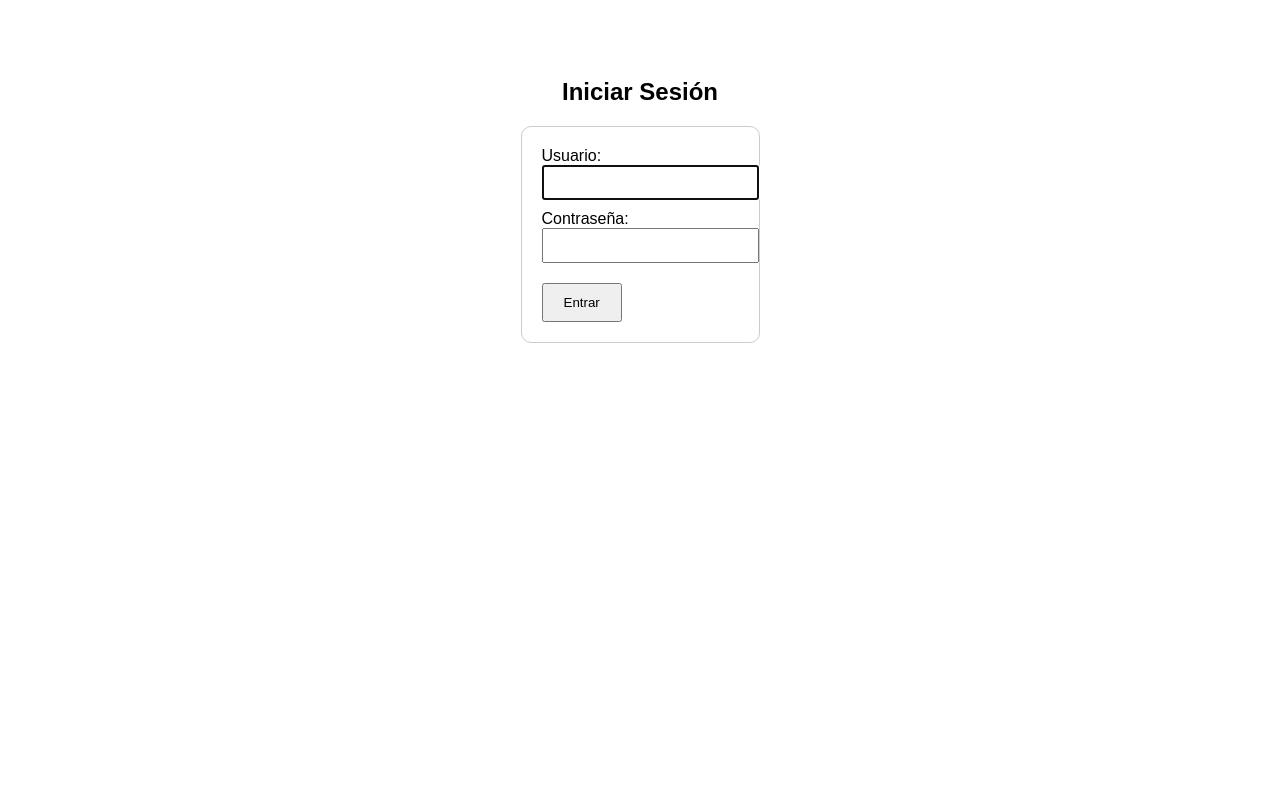
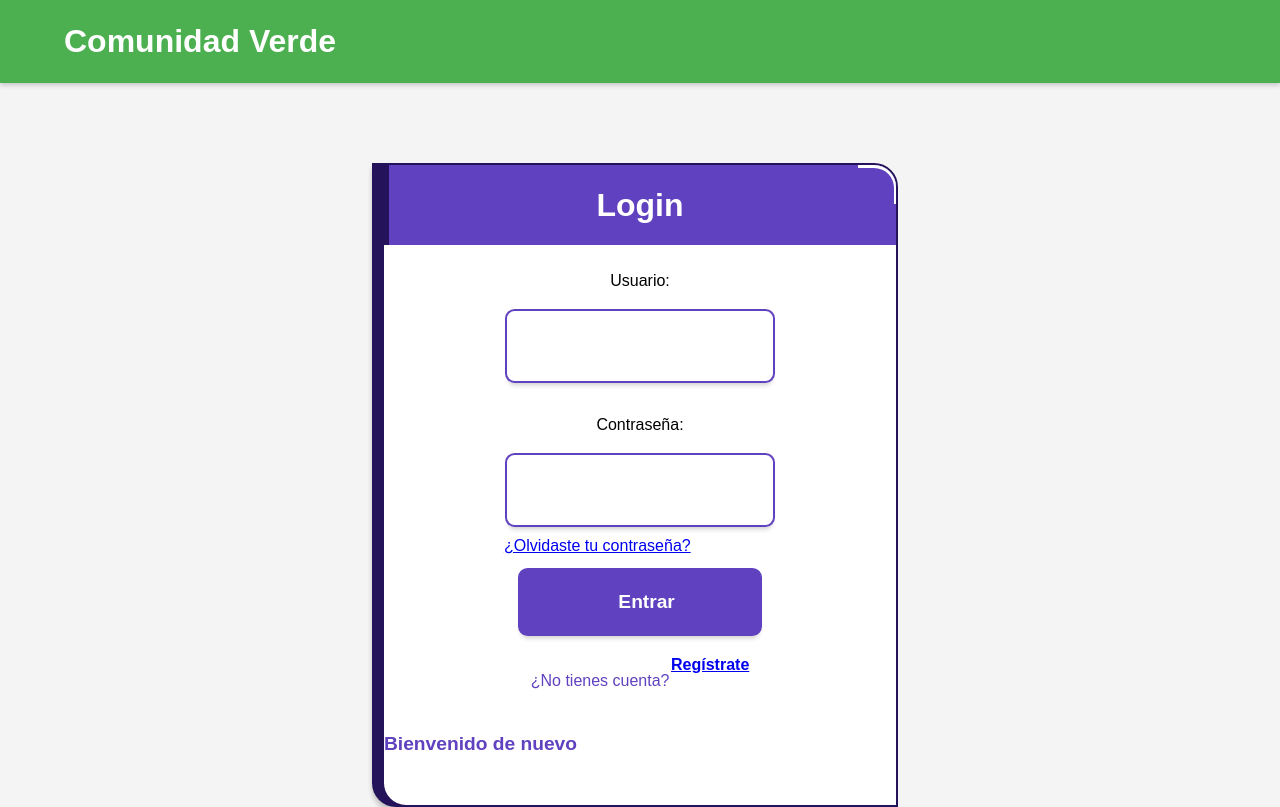
Before and after one commit to CamiloAgr17/comunidadverde, a Django app: page /login/ in a window 1280 px wide. Before the commit the page ends 343 px from the top, so only its background shows below. Run offline with Django 5.2, Linux system fonts and the light colour scheme.

Commit message:
CSS 0.1
Inicios del css

```diff
--- a/comunidadverde/settings.py
+++ b/comunidadverde/settings.py
@@ -143,7 +143,7 @@ USE_TZ = True
 
 STATIC_URL = "static/"
 STATIC_ROOT = os.path.join(BASE_DIR, 'staticfiles')
-STATICFILES_DIRS = [os.path.join(BASE_DIR, 'static')]
+STATICFILES_DIRS = [os.path.join(BASE_DIR, 'inicio', 'static')]
 STATICFILES_STORAGE = 'whitenoise.storage.CompressedManifestStaticFilesStorage'
 
 # Default primary key field type
--- /dev/null
+++ b/inicio/static/inicio/css/header_style.css
@@ -0,0 +1,50 @@
+body {
+    margin: 0;
+    font-family: Arial, sans-serif;
+    line-height: 1.6;
+    background-color: #f4f4f4; /* Un fondo general suave */
+    position: relative;
+    min-height: 100vh;
+    display: flex;
+    flex-direction: column;
+}
+
+.main-header {
+    background-color: #4CAF50; /* Un verde visible */
+    color: white;
+    padding: 1rem 0;
+    box-shadow: 0 2px 5px rgba(0,0,0,0.2);
+    width: 100%;
+    position: sticky;
+    top: 0;
+    z-index: 1000;
+    display: flex;
+    justify-content: center;
+    align-items: center;
+}
+
+.header-content {
+    width: 90%;
+    max-width: 1200px;
+    display: flex;
+    justify-content: space-between; /* O center si solo tienes el título */
+    align-items: center;
+}
+
+.site-title {
+    margin: 0;
+    font-size: 2em;
+    color: white; /* Asegúrate de que este color sea visible */
+}
+
+/* En inicio/css/login_style.css o style.css (si aplica a todas las páginas) */
+.main-container {
+    flex-grow: 1; /* Ocupa el espacio restante */
+    display: flex;
+    justify-content: center;
+    align-items: center;
+    width: 100%;
+    margin-top: 80px; /* <--- ¡AJUSTA ESTO! Da espacio al header. */
+    /* Este valor debe ser mayor que la altura de tu header.
+       Si tu header es de 60px de alto, 80px está bien para dejar un pequeño espacio. */
+}
--- /dev/null
+++ b/inicio/static/inicio/css/login_style.css
@@ -0,0 +1,319 @@
+h2 {
+    /* Posicionamos el h2 absolutamente respecto al body */
+    position: absolute; /* Saca el h2 del flujo normal del documento */
+    top: 20px;          /* 20px desde el borde superior */
+    left: 20px;         /* 20px desde el borde izquierdo */
+    margin: 0;          /* Elimina cualquier margen predeterminado que pueda afectarlo */
+    color: #333;        /* Color de texto para el h2 */
+    z-index: 10;        /* Asegura que esté por encima de otros elementos si hay solapamiento */
+}
+
+.main-container {
+    flex-grow: 1; /* Esto hace que el main-container ocupe todo el espacio restante disponible */
+    display: flex;
+    justify-content: center;
+    align-items: center;
+    width: 100%;
+}
+
+body {
+    margin: 0; /* Elimina el margen predeterminado del body */
+    display: flex; /* Habilita Flexbox en el body */
+    justify-content: center; /* Centra horizontalmente el contenido */
+    align-items: center; /* Centra verticalmente el contenido */
+    min-height: 100vh; /* Asegura que el body ocupe al menos el 100% del alto de la ventana */
+    background-color: #f0f0f0; /* Un color de fondo suave para que se note el centrado */
+    font-family: sans-serif; /* Mantiene la fuente que tenías */
+}
+
+.form {
+  display: flex;
+  flex-direction: column;
+  align-items: center;
+  background-color: white;
+  width: 30em; /* ¡Ajustado a 30em! */
+  height: 40em; /* ¡Ajustado a 40em! */
+  border: 2px solid #24135a;
+  border-bottom-left-radius: 1.5em;
+  border-top-right-radius: 1.5em;
+  box-shadow:
+    -10px 0px 0px #24135a,
+    -10px 5px 5px rgb(0, 0, 0, 0.2);
+  overflow: hidden;
+  position: relative;
+  transition: all 0.25s ease;
+  padding: 0 1em;
+}
+
+#login-area,
+#email-area,
+#password-area,
+#footer-area {
+  width: 100%;
+}
+
+#login-area {
+  width: 100%;
+  height: 5em; /* Aumentado para el nuevo tamaño */
+  display: flex;
+  justify-content: center;
+  align-items: center;
+  color: white;
+}
+
+#login-area p {
+  top: 0.5em; /* Ajustado ligeramente */
+  font-size: 2em; /* Aumentado ligeramente para el nuevo tamaño del formulario */
+  font-weight: bold;
+  position:static;
+  z-index: 2;
+}
+
+#login-area #behind {
+  top: 65%; /* Ajustado */
+  font-size: 1.2em; /* Aumentado */
+  font-weight: bold;
+  position: absolute;
+  z-index: 1;
+  left: 0;
+}
+
+#behind {
+  position: absolute;
+  left: 1em; /* Ajustado ligeramente */
+  line-height: 15;
+  color: #6041bf;
+}
+
+#email-area {
+  max-width: 90%; /* Limita el ancho máximo para dejar un margen a los lados */
+  width: 100%; /* Permite que se expanda hasta max-width */
+  margin: 0em auto 0 auto; /* Centra horizontalmente el elemento dentro del .form */
+  height: 9em;
+  display: flex;
+  justify-content: center;
+  align-items: center;
+  flex-direction: column;
+  transition: all 0.25s ease;
+}
+
+#email-area input {
+  width: 100%;
+  border: 2px solid #6041bf;
+  border-radius: 0.5em;
+  height: 3.5em; /* Aumentado la altura del input */
+  padding-left: 1em;
+  font-size: 1.2em; /* Aumentado el tamaño de fuente del input */
+  font-weight: 100;
+  transition: all 0.5s ease;
+  outline: none;
+  box-shadow: 0px 5px 5px -3px rgb(0, 0, 0, 0.2);
+}
+
+#password-area {
+   max-width: 90%; /* Limita el ancho máximo */
+  width: 100%; /* Permite que se expanda hasta max-width */
+  margin: 0 auto; /* Centra horizontalmente */
+  height: 9em;
+  display: flex;
+  justify-content: center;
+  align-items: center;
+  flex-direction: column;
+  transition: all 0.25s ease;
+}
+
+#recover-password {
+  width: 100%;
+  display: flex;
+  justify-content: flex-end; /* Alinea el enlace a la derecha */
+  padding-right: 1em; /* Espacio a la derecha */
+  align-items: end;
+}
+
+#password-area input {
+  width: 100%;
+  border: 2px solid #6041bf;
+  font-size: 1.2em; /* Aumentado el tamaño de fuente del input */
+  border-radius: 0.5em;
+  height: 3.5em; /* Aumentado la altura del input */
+  padding-left: 1em;
+  transition: all 0.25s ease;
+  outline: none;
+  box-shadow: 0px 5px 5px -3px rgb(0, 0, 0, 0.2);
+}
+
+#password-area a {
+  padding-top: 1em; /* Ajustado */
+  font-size: 1em; /* Ajustado */
+  font-weight: bold;
+  transition: all 0.25s ease;
+  color: #6041bf;
+}
+
+#footer-area {
+   max-width: 90%;
+  width: 100%;
+  margin: 0 auto;
+  height: 10em;
+  display: flex;
+  justify-content: center;
+  align-items: center;
+  flex-direction: column;
+  color: #6041bf;
+  transition: all 0.25s ease;
+}
+
+#footer-area button {
+  width: 100%;
+  border: 2px solid #6041bf;
+  border-radius: 0.5em;
+  height: 3.5em; /* Aumentado la altura del botón */
+  padding-left: 1em;
+  font-size: 1.2em; /* Aumentado el tamaño de fuente del botón */
+  font-weight: 100;
+  transition: all 0.25s ease;
+  color: white;
+  font-weight: bold;
+  background-color: #6041bf;
+  box-shadow: 0px 5px 5px -3px rgb(0, 0, 0, 0.2);
+}
+
+#footer-area p,
+#footer-area a {
+  font-size: 1em; /* Ajustado */
+  transition: all 0.25s ease;
+}
+
+#text-inside {
+  padding-top: 1em; /* Ajustado */
+  display: flex;
+}
+
+#link {
+  padding-left: 0.1em;
+  font-weight: bold;
+}
+
+#background-color {
+  width: 100%;
+  height: 5em; /* Ajustado para el nuevo login-area height */
+  background-color: #6041bf;
+  position: absolute;
+  top: 0em;
+  z-index: 1;
+  transition: all 0.5s ease;
+  box-shadow: inset 5px 0px #24135a;
+}
+
+#link-circle {
+  width: 100%;
+  height: 6em; /* Ajustado */
+  display: flex;
+  align-items: center;
+  justify-content: space-around;
+  padding-left: 15%;
+  padding-right: 15%;
+}
+
+#link-circle svg {
+  transition: all 0.25s ease;
+}
+
+#whitefilter {
+  width: 4.5em; /* Ajustado */
+  height: 4.5em; /* Ajustado */
+  top: 2.5px;
+  right: 2.5px;
+  position: absolute;
+  z-index: 2;
+  border-top-right-radius: 1.25em;
+  box-shadow: 35px -35px 0px -1px white;
+}
+
+::placeholder {
+  color: #6041bf;
+  font-weight: bold;
+}
+
+.form:hover {
+  width: 30.5em; /* Ajustado para el hover */
+  height: 40.5em; /* Ajustado para el hover */
+}
+
+#email-area:hover ~ #background-color {
+  height: 8em; /* Ajustado para el nuevo email-area height */
+  transform: translateY(6.5em); /* Ajustado para reflejar el nuevo tamaño de #login-area y #email-area */
+}
+
+#email-area:hover,
+#password-area:hover,
+#footer-area:hover {
+    max-width: 95%;
+}
+
+#email-area:hover p {
+  color: white;
+}
+
+#email-area:hover input {
+  color: white;
+  border: 2px solid white;
+  background-color: #6041bf;
+  height: 4em; /* Ajustado */
+}
+
+#email-area:hover ::placeholder {
+  color: white;
+}
+
+#password-area:hover ~ #background-color {
+  height: 8em; /* Ajustado para el nuevo password-area height */
+  transform: translateY(14em); /* Ajustado para reflejar los nuevos tamaños de las áreas superiores */
+}
+
+#footer-area:hover ~ #background-color {
+  height: 10em; /* Ajustado para el nuevo footer-area height */
+  transform: translateY(27em); /* Ajustado para reflejar los nuevos tamaños de todas las áreas superiores */
+}
+
+#password-area:hover p {
+  color: white;
+}
+
+#password-area:hover a {
+  color: white;
+  padding-right: 5%;
+}
+
+#password-area:hover input {
+  color: white;
+  border: 2px solid white;
+  background-color: #6041bf;
+  height: 4em; /* Ajustado */
+}
+
+#password-area:hover ::placeholder {
+  color: white;
+}
+
+#footer-area:hover p,
+#footer-area:hover a {
+  color: white;
+}
+
+#footer-area:hover button {
+  border: 2px solid white;
+  background-color: #6041bf;
+  height: 4em; /* Ajustado */
+}
+
+#footer-area button:active {
+  color: #6041bf;
+  background-color: white;
+  width: 90%;
+}
+
+#link-circle svg:hover {
+  transform: scale(1.25);
+  margin: 0.5em;
+}
--- a/inicio/templates/login.html
+++ b/inicio/templates/login.html
@@ -1,46 +1,60 @@
+{% load static %}
 <!DOCTYPE html>
 <html lang="es">
 <head>
     <meta charset="UTF-8">
+    <meta name="viewport" content="width=device-width, initial-scale=1.0">
     <title>Iniciar Sesión</title>
-    <style>
-        body {
-            font-family: sans-serif;
-            text-align: center;
-            padding-top: 50px;
-        }
-        form {
-            display: inline-block;
-            text-align: left;
-            padding: 20px;
-            border: 1px solid #ccc;
-            border-radius: 10px;
-        }
-        input {
-            margin-bottom: 10px;
-            width: 100%;
-            padding: 8px;
-        }
-        button {
-            padding: 10px 20px;
-            margin-top: 10px;
-        }
-    </style>
+    {# Enlaza tu archivo CSS externo #}
+    <link rel="stylesheet" href="{% static 'inicio/css/login_style.css' %}">
+    <link rel="stylesheet" href="{% static 'inicio/css/header_style.css' %}">
+
 </head>
+
+<header class="main-header">
+        <div class="header-content">
+            {# Aquí irá tu contenido específico del header para la temática de reciclaje #}
+            {# Por ejemplo, un título para tu sitio o un logo #}
+            <h1 class="site-title">Comunidad Verde</h1>
+            </div>
+</header>
+
 <body>
-    <h2>Iniciar Sesión</h2>
+    <div class="main-container">
+        <div class="form">
+            <div id="background-color"></div>
+            <div id="login-area">
+                <p>Login</p>
+                <p id="behind">Bienvenido de nuevo</p>
+            </div>
+            <div id="whitefilter"></div>
 
-    <form method="post">
-        {% csrf_token %}
-        {{ form.non_field_errors }}
+            <form method="post">
+                {% csrf_token %}
+                {{ form.non_field_errors }}
 
-        <label for="{{ form.username.id_for_label }}">Usuario:</label><br>
-        {{ form.username }}<br>
+                <div id="email-area">
+                    <p><label for="{{ form.username.id_for_label }}">Usuario:</label></p>
+                    {{ form.username }}
+                </div>
 
-        <label for="{{ form.password.id_for_label }}">Contraseña:</label><br>
-        {{ form.password }}<br>
+                <div id="password-area">
+                    <p><label for="{{ form.password.id_for_label }}">Contraseña:</label></p>
+                    {{ form.password }}
 
-        <button type="submit">Entrar</button>
-    </form>
+                </div>
+                <div class="#recover-password">
+                    <a href="#">¿Olvidaste tu contraseña?</a>
+                </div>
+                <div id="footer-area">
+                    <button type="submit">Entrar</button>
+                    <div id="text-inside">
+                        <p>¿No tienes cuenta?</p>
+                        <a id="link" href="#">Regístrate</a>
+                    </div>
+                </div>
+            </form>
+        </div>
+    </div>
 </body>
 </html>
```
Also changed, not shown: inicio/static/inicio/css/inicio_style.css (added, +11 -0 lines), inicio/templates/feed.html (+13 -5 lines), inicio/templates/inicio.html (+16 -18 lines).
